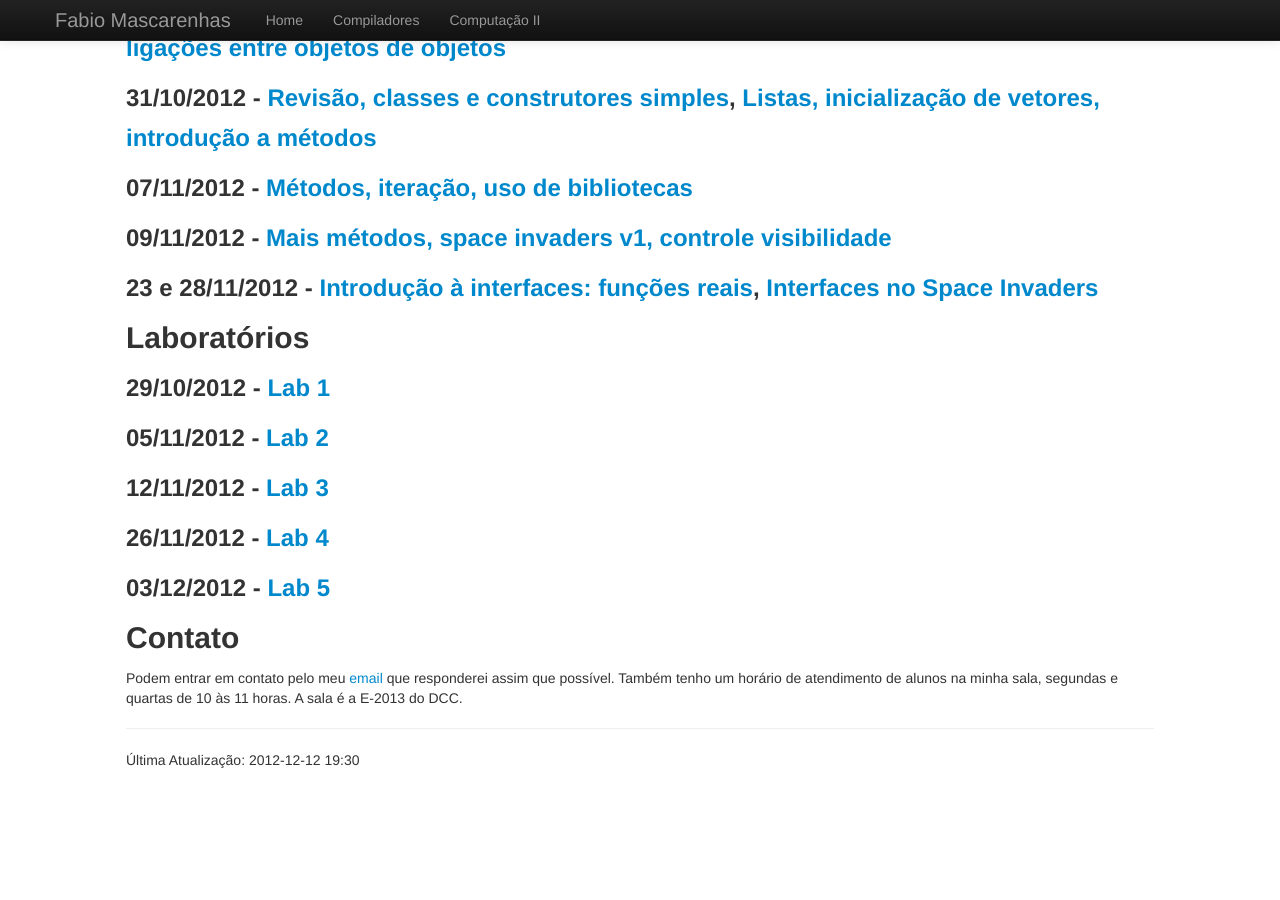
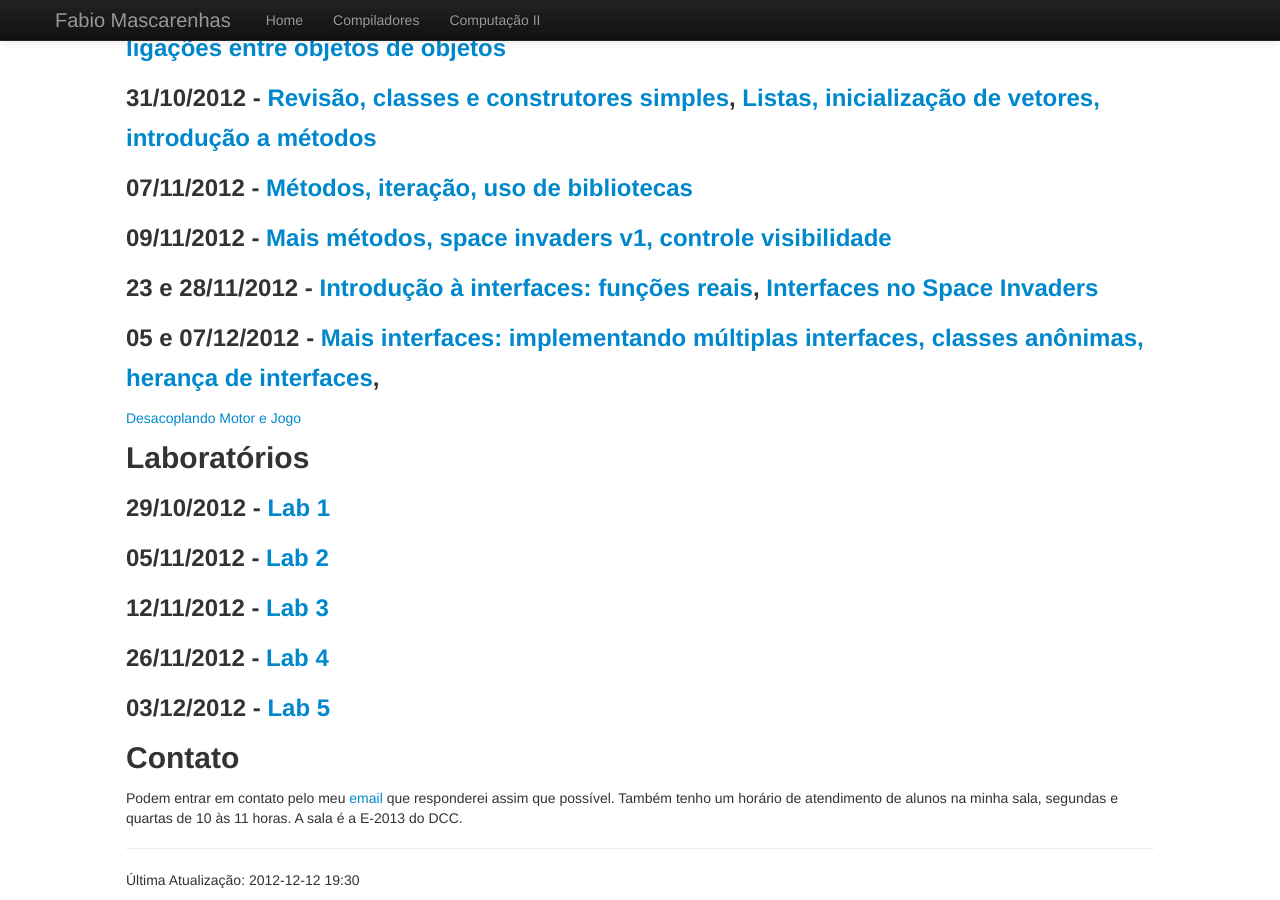
Before and after one commit to fabiomascarenhas/fabiomascarenhas.github.com, a Jekyll site: the page built from java/index.md, in a window 1280 px wide and 900 px high, scrolled down 1242 px. Built offline with Jekyll 4.4.1, drawn with Linux system fonts in a browser that asks for light colours; before the commit the page ends 2022 px from its top, so only the background shows below that.

Commit message:
notas de aula comp II 05 e 07/12

```diff
--- a/java/index.md
+++ b/java/index.md
@@ -104,6 +104,9 @@ Notas de Aula
 
 ### 23 e 28/11/2012 - [Introdução à interfaces: funções reais](Funcoes.zip), [Interfaces no Space Invaders](Aula8.zip)
 
+### 05 e 07/12/2012 - [Mais interfaces: implementando múltiplas interfaces, classes anônimas, herança de interfaces](Interpretador.zip),
+   [Desacoplando Motor e Jogo](Aula10.zip)
+
 Laboratórios
 ------------
 
```
Also changed, not shown: 2 other files.
